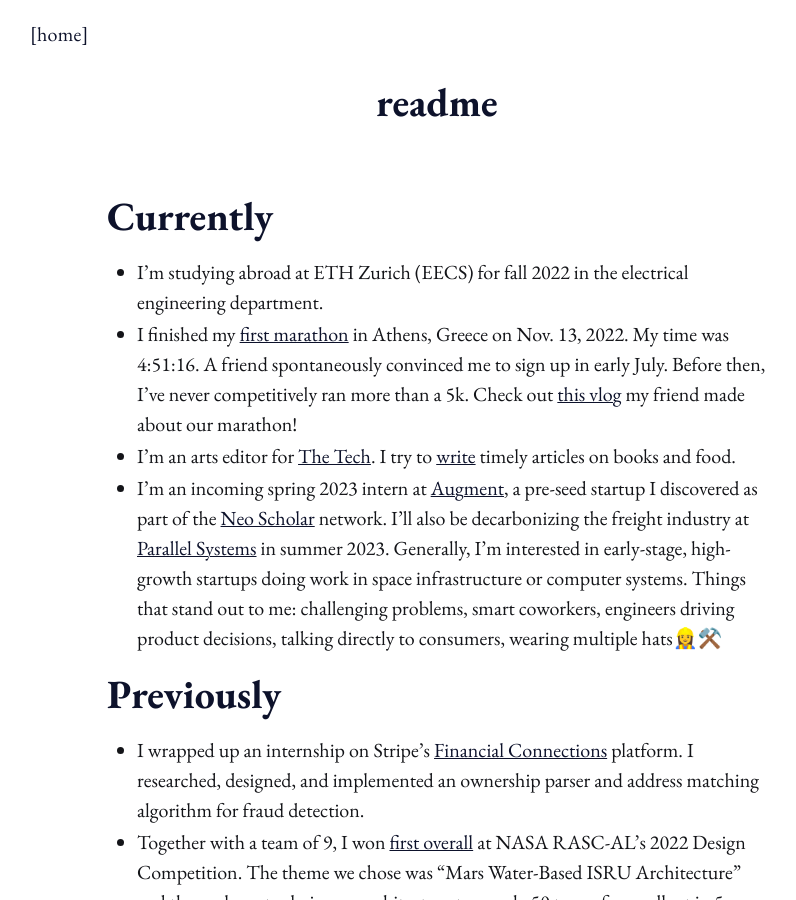
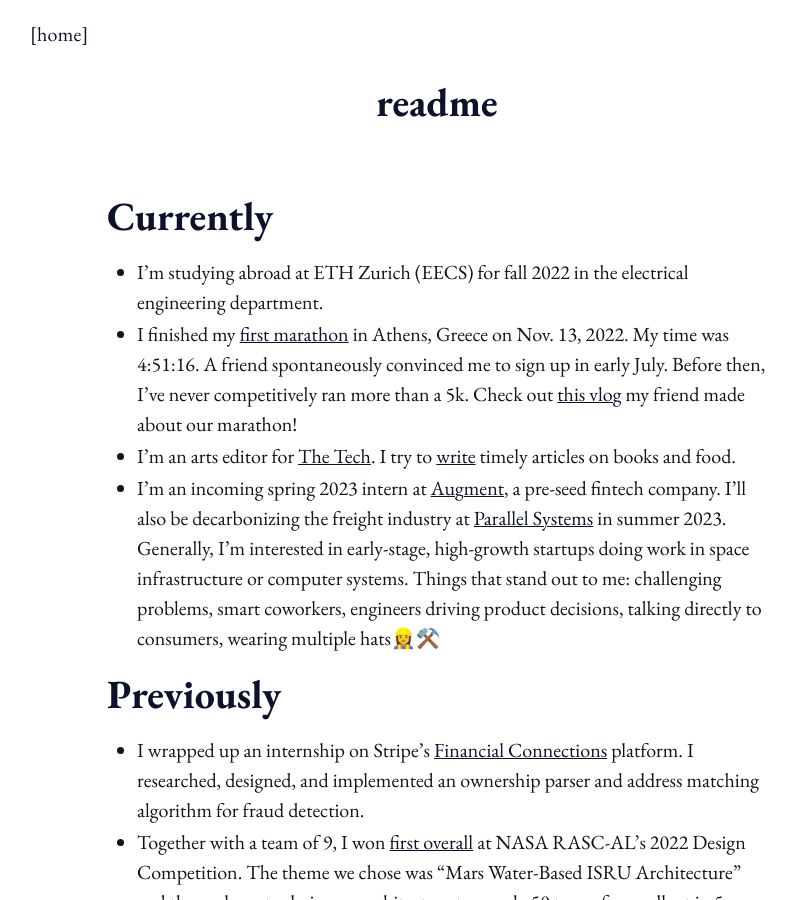
Before and after one commit to mlong93/personal-website, a Jekyll site: the page built from about.md, in a window 1280 px wide and 900 px high. Shown: the whole window, without its empty margins (203-999 px from the left). Built offline with Jekyll 4.4.1, drawn with Linux system fonts in a browser that asks for light colours.

Commit message:
readme updates

```diff
--- a/about.md
+++ b/about.md
@@ -8,7 +8,7 @@
 * I'm studying abroad at ETH Zurich (EECS) for fall 2022 in the electrical engineering department.
 * I finished my [first marathon](https://www.athensauthenticmarathon.gr) in Athens, Greece on Nov. 13, 2022. My time was 4:51:16. A friend spontaneously convinced me to sign up in early July. Before then, I've never competitively ran more than a 5k. Check out [this vlog](https://www.youtube.com/watch?v=kiXPgtuylnk) my friend made about our marathon!
 * I'm an arts editor for [The Tech](https://thetech.com). I try to [write](https://thetech.com/authors/mindy-long) timely articles on books and food.
-* I'm an incoming spring 2023 intern at [Augment](https://augment.market), a pre-seed startup I discovered as part of the [Neo Scholar](https://neo.com) network. I'll also be decarbonizing the freight industry at [Parallel Systems](https://moveparallel.com) in summer 2023. Generally, I'm interested in early-stage, high-growth startups doing work in space infrastructure or computer systems. Things that stand out to me: challenging problems, smart coworkers, engineers driving product decisions, talking directly to consumers, wearing multiple hats👷‍♀️⚒️
+* I'm an incoming spring 2023 intern at [Augment](https://augment.market), a pre-seed fintech company. I'll also be decarbonizing the freight industry at [Parallel Systems](https://moveparallel.com) in summer 2023. Generally, I'm interested in early-stage, high-growth startups doing work in space infrastructure or computer systems. Things that stand out to me: challenging problems, smart coworkers, engineers driving product decisions, talking directly to consumers, wearing multiple hats👷‍♀️⚒️
 
 # Previously
 * I wrapped up an internship on Stripe's [Financial Connections](https://stripe.com/financial-connections) platform. I researched, designed, and implemented an ownership parser and address matching algorithm for fraud detection.
```
